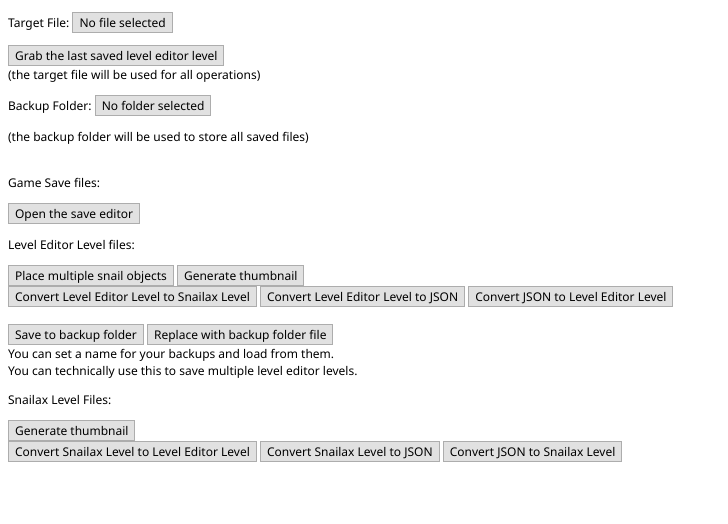
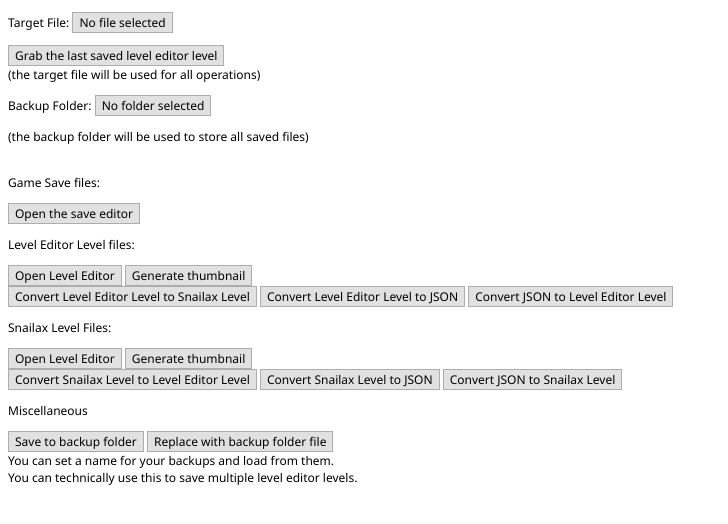
Before and after one commit to JeremyGamer13/SnailTool-Executable, an Electron app: page index.html in a window 1280 px wide. Shown: the whole page, without its empty margins (0-728 px from the left). Drawn offline with Linux system fonts and the light colour scheme.

Commit message:
move stuff around and add IDs to tags

```diff
--- a/index.html
+++ b/index.html
@@ -13,26 +13,27 @@
         <br>
         <br>
         <p>Game Save files:</p>
-        <button>Open the save editor</button>
+        <button id="OpenSaveEditor">Open the save editor</button>
         <p>Level Editor Level files:</p>
-        <button>Place multiple snail objects</button>
-        <button>Generate thumbnail</button>
+        <button id="OpenLevelEditor">Open Level Editor</button>
+        <button id="GenerateThumbnail">Generate thumbnail</button>
         <br>
-        <button>Convert Level Editor Level to Snailax Level</button>
-        <button>Convert Level Editor Level to JSON</button>
-        <button>Convert JSON to Level Editor Level</button>
-        <br><br>
-        <button>Save to backup folder</button>
-        <button>Replace with backup folder file</button>
+        <button id="Convert_LevelEditorToSnailax">Convert Level Editor Level to Snailax Level</button>
+        <button id="Convert_LevelEditorToJSON">Convert Level Editor Level to JSON</button>
+        <button id="Convert_JSONToLevelEditor">Convert JSON to Level Editor Level</button>
+        <p>Snailax Level Files:</p>
+        <button id="OpenLevelEditor">Open Level Editor</button>
+        <button id="GenerateThumbnail">Generate thumbnail</button>
+        <br>
+        <button id="Convert_SnailaxToLevelEditor">Convert Snailax Level to Level Editor Level</button>
+        <button id="Convert_SnailaxToJSON">Convert Snailax Level to JSON</button>
+        <button id="Convert_JSONToSnailax">Convert JSON to Snailax Level</button>
+        <p>Miscellaneous</p>
+        <button id="Backup_Save">Save to backup folder</button>
+        <button id="Backup_Load">Replace with backup folder file</button>
         <br>
         <a>You can set a name for your backups and load from them.</a>
         <br>
         <a>You can technically use this to save multiple level editor levels.</a>
-        <p>Snailax Level Files:</p>
-        <button>Generate thumbnail</button>
-        <br>
-        <button>Convert Snailax Level to Level Editor Level</button>
-        <button>Convert Snailax Level to JSON</button>
-        <button>Convert JSON to Snailax Level</button>
     </body>
 </html>
```
Also changed, not shown: converter.js (+8 -0 lines).
